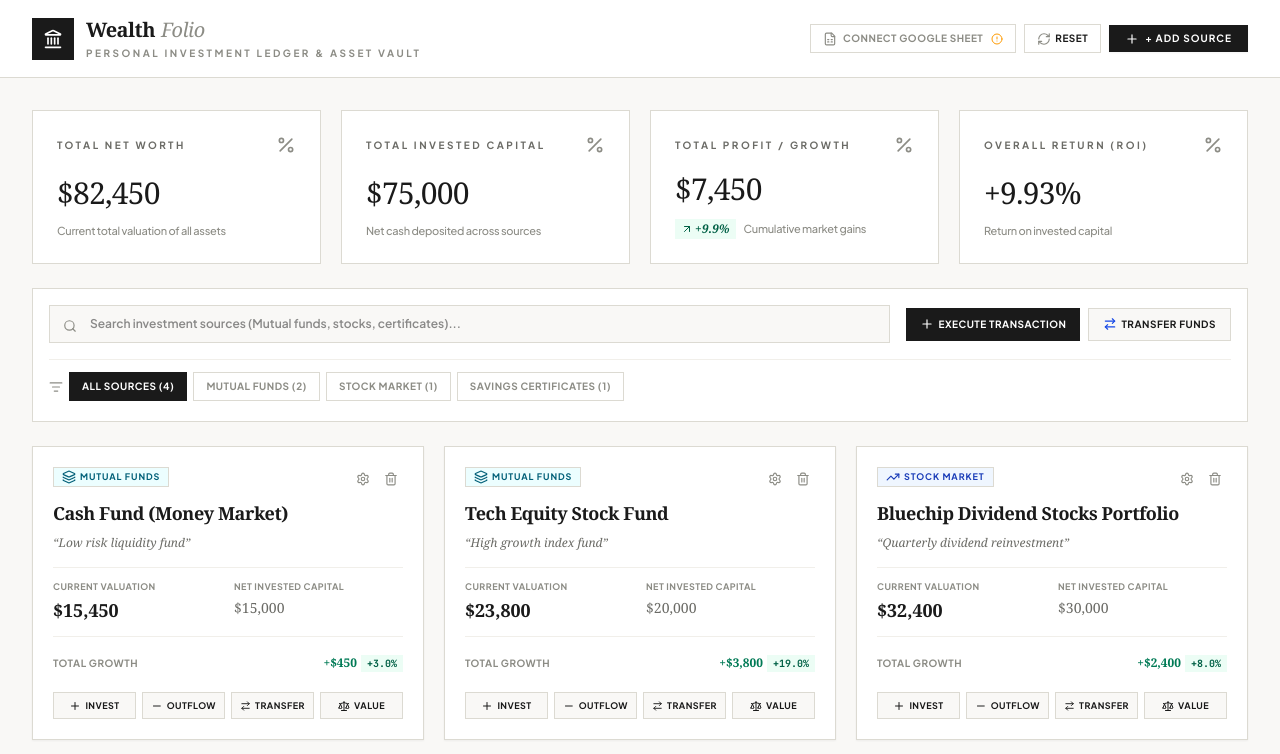
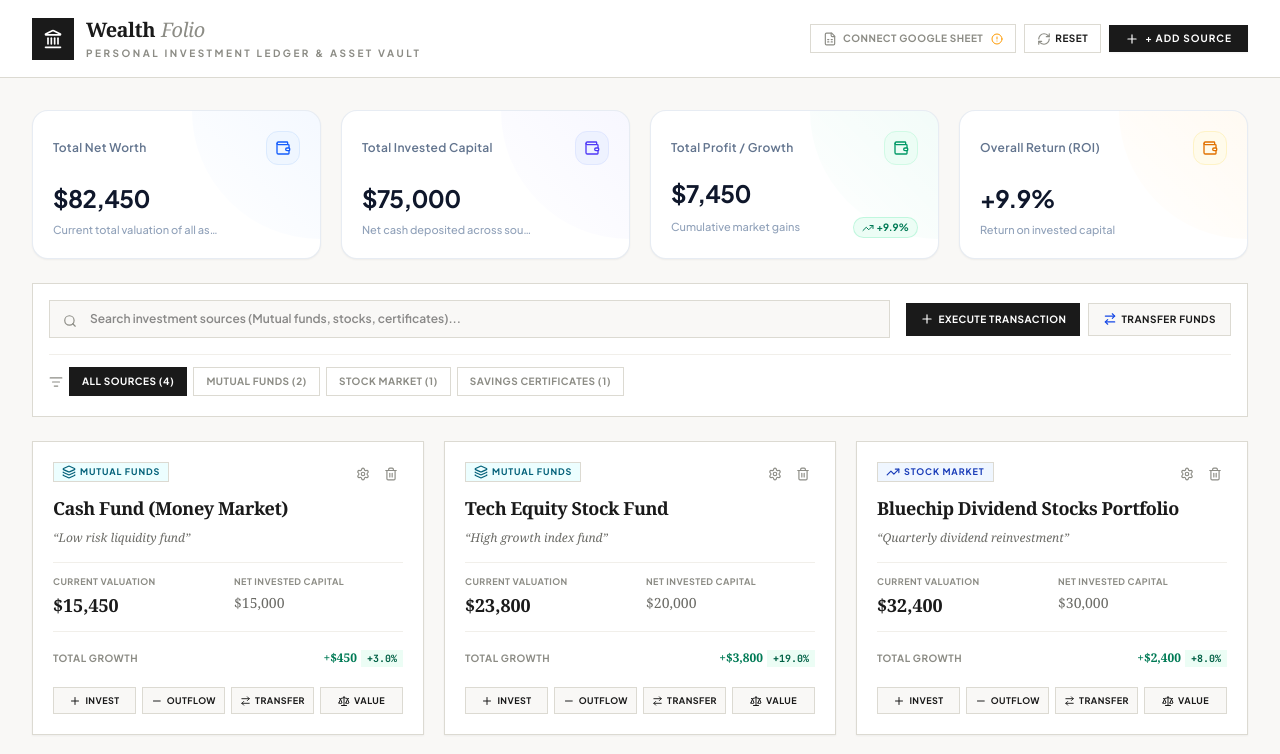
Before and after one commit to HuzaifaInshal/wealth-folio, a React (Vite) app: page / in a window 1280 px wide. Shown: the top 754 px of the page. Built offline with nearby package versions, Linux system fonts and the light colour scheme.

Commit message:
commit 2: Build modern MetricCard component with trend accents and gradient glows in src/components/MetricCard.tsx

```diff
--- a/src/components/MetricCard.tsx
+++ b/src/components/MetricCard.tsx
@@ -3,123 +3,123 @@
  * SPDX-License-Identifier: Apache-2.0
  */
 
-import { motion } from 'motion/react';
-import { ArrowUpRight, ArrowDownRight, DollarSign, Wallet, TrendingUp, Percent } from 'lucide-react';
+import React from 'react';
+import { TrendingUp, TrendingDown, DollarSign, Percent, Wallet, ArrowUpRight } from 'lucide-react';
 
 interface MetricCardProps {
   title: string;
   value: number;
-  type: 'currency' | 'percent';
-  change?: number; // percentage change or absolute returns
+  type: 'currency' | 'percent' | 'number';
   subtitle?: string;
-  theme: 'blue' | 'emerald' | 'amber' | 'indigo';
+  change?: number;
+  icon?: 'wallet' | 'trending' | 'dollar' | 'percent';
+  theme?: 'blue' | 'indigo' | 'emerald' | 'amber';
 }
 
-export default function MetricCard({ title, value, type, change, subtitle, theme }: MetricCardProps) {
-  const getThemeColor = () => {
+export default function MetricCard({
+  title,
+  value,
+  type,
+  subtitle,
+  change,
+  icon = 'wallet',
+  theme = 'blue',
+}: MetricCardProps) {
+  const formatValue = (val: number) => {
+    if (type === 'currency') {
+      return new Intl.NumberFormat('en-US', {
+        style: 'currency',
+        currency: 'USD',
+        maximumFractionDigits: 0,
+      }).format(val);
+    }
+    if (type === 'percent') {
+      return `${val >= 0 ? '+' : ''}${val.toFixed(1)}%`;
+    }
+    return val.toLocaleString();
+  };
+
+  const getThemeStyles = () => {
     switch (theme) {
       case 'emerald':
         return {
-          bg: 'bg-emerald-50 border-emerald-100',
-          iconBg: 'bg-emerald-500/10 text-emerald-600',
-          accent: 'text-emerald-600',
+          iconBg: 'bg-emerald-50 text-emerald-600 border border-emerald-100',
+          accent: 'from-emerald-500/10 to-transparent',
+        };
+      case 'indigo':
+        return {
+          iconBg: 'bg-indigo-50 text-indigo-600 border border-indigo-100',
+          accent: 'from-indigo-500/10 to-transparent',
         };
       case 'amber':
         return {
-          bg: 'bg-amber-50 border-amber-100',
-          iconBg: 'bg-amber-500/10 text-amber-600',
-          accent: 'text-amber-600',
+          iconBg: 'bg-amber-50 text-amber-600 border border-amber-100',
+          accent: 'from-amber-500/10 to-transparent',
         };
-      case 'indigo':
+      default:
         return {
-          bg: 'bg-indigo-50 border-indigo-100',
-          iconBg: 'bg-indigo-500/10 text-indigo-600',
-          accent: 'text-indigo-600',
-        };
-      default: // blue
-        return {
-          bg: 'bg-blue-50 border-blue-100',
-          iconBg: 'bg-blue-500/10 text-blue-600',
-          accent: 'text-blue-600',
+          iconBg: 'bg-blue-50 text-blue-600 border border-blue-100',
+          accent: 'from-blue-500/10 to-transparent',
         };
     }
   };
 
-  const getIcon = () => {
-    switch (title.toLowerCase()) {
-      case 'net worth':
-      case 'net value':
-        return <Wallet className="w-5 h-5" />;
-      case 'total invested':
-        return <DollarSign className="w-5 h-5" />;
-      case 'net returns':
-      case 'total profit':
-        return <TrendingUp className="w-5 h-5" />;
-      default:
-        return <Percent className="w-5 h-5" />;
-    }
-  };
-
-  const colors = getThemeColor();
-
-  const formatValue = (val: number) => {
-    if (type === 'percent') {
-      return `${val >= 0 ? '+' : ''}${val.toFixed(2)}%`;
-    }
-    return new Intl.NumberFormat('en-US', {
-      style: 'currency',
-      currency: 'USD',
-      minimumFractionDigits: 0,
-      maximumFractionDigits: 2,
-    }).format(val);
-  };
-
+  const styles = getThemeStyles();
   const isPositive = change !== undefined ? change >= 0 : value >= 0;
 
   return (
-    <motion.div
-      initial={{ opacity: 0, y: 12 }}
-      animate={{ opacity: 1, y: 0 }}
-      transition={{ duration: 0.35, ease: 'easeOut' }}
-      className="bg-white border border-[#DCDAD2] rounded-none p-6 flex flex-col justify-between"
-      id={`metric-card-${title.toLowerCase().replace(/\s+/g, '-')}`}
-    >
-      <div className="flex items-center justify-between mb-4">
-        <span className="text-[10px] uppercase tracking-[0.25em] font-bold text-[#6B6B66]">{title}</span>
-        <div className="text-[#8C8C85]">
-          {getIcon()}
+    <div className="bg-white border border-slate-200/80 rounded-2xl p-5 shadow-xs hover:shadow-md transition-all duration-200 relative overflow-hidden group">
+      {/* Background Accent Glow */}
+      <div className={`absolute top-0 right-0 w-32 h-32 bg-gradient-to-bl ${styles.accent} rounded-bl-full pointer-events-none opacity-50 group-hover:opacity-100 transition-opacity`} />
+
+      <div className="relative flex flex-col justify-between h-full space-y-3">
+        {/* Top Header */}
+        <div className="flex items-center justify-between">
+          <span className="text-xs font-semibold text-slate-500 tracking-wide">
+            {title}
+          </span>
+          <div className={`p-2 rounded-xl ${styles.iconBg} transition-transform group-hover:scale-105`}>
+            {icon === 'trending' ? (
+              <TrendingUp className="w-4 h-4" />
+            ) : icon === 'percent' ? (
+              <Percent className="w-4 h-4" />
+            ) : (
+              <Wallet className="w-4 h-4" />
+            )}
           </div>
         </div>
 
-      <div>
-        <h3 className="text-3xl font-serif tracking-tight text-[#1A1A1A]">
+        {/* Main Value Display */}
+        <div className="space-y-1">
+          <div className="flex items-baseline space-x-2">
+            <span className="text-2xl font-bold tracking-tight text-slate-900 font-sans">
               {formatValue(value)}
-        </h3>
+            </span>
+          </div>
 
-        <div className="flex flex-wrap items-center mt-3 gap-2">
-          {change !== undefined && (
-            <span
-              className={`inline-flex items-center text-xs font-serif italic font-bold px-1.5 py-0.5 rounded-none ${
-                isPositive
-                  ? 'bg-emerald-50 text-emerald-800'
-                  : 'bg-rose-50 text-rose-800'
-              }`}
-            >
-              {isPositive ? (
-                <ArrowUpRight className="w-3 h-3 mr-0.5 inline" />
-              ) : (
-                <ArrowDownRight className="w-3 h-3 mr-0.5 inline" />
-              )}
-              {type === 'percent' ? '' : `${isPositive ? '+' : ''}${change.toFixed(1)}%`}
-            </span>
-          )}
+          {/* Subtitle & Trend Micro-Badge */}
+          <div className="flex items-center justify-between pt-1">
             {subtitle && (
-            <span className="text-[11px] text-[#8C8C85] tracking-tight font-medium">
+              <span className="text-[11px] text-slate-400 font-medium truncate max-w-[170px]">
                 {subtitle}
               </span>
             )}
+
+            {change !== undefined && (
+              <div className={`inline-flex items-center space-x-0.5 px-2 py-0.5 rounded-full text-[10px] font-bold ${
+                isPositive ? 'bg-emerald-50 text-emerald-700 border border-emerald-200/60' : 'bg-rose-50 text-rose-700 border border-rose-200/60'
+              }`}>
+                {isPositive ? (
+                  <TrendingUp className="w-3 h-3" />
+                ) : (
+                  <TrendingDown className="w-3 h-3" />
+                )}
+                <span>{isPositive ? '+' : ''}{change.toFixed(1)}%</span>
+              </div>
+            )}
           </div>
         </div>
-    </motion.div>
+      </div>
+    </div>
   );
 }
```
Lines whose indentation alone changed are shown as unchanged.
